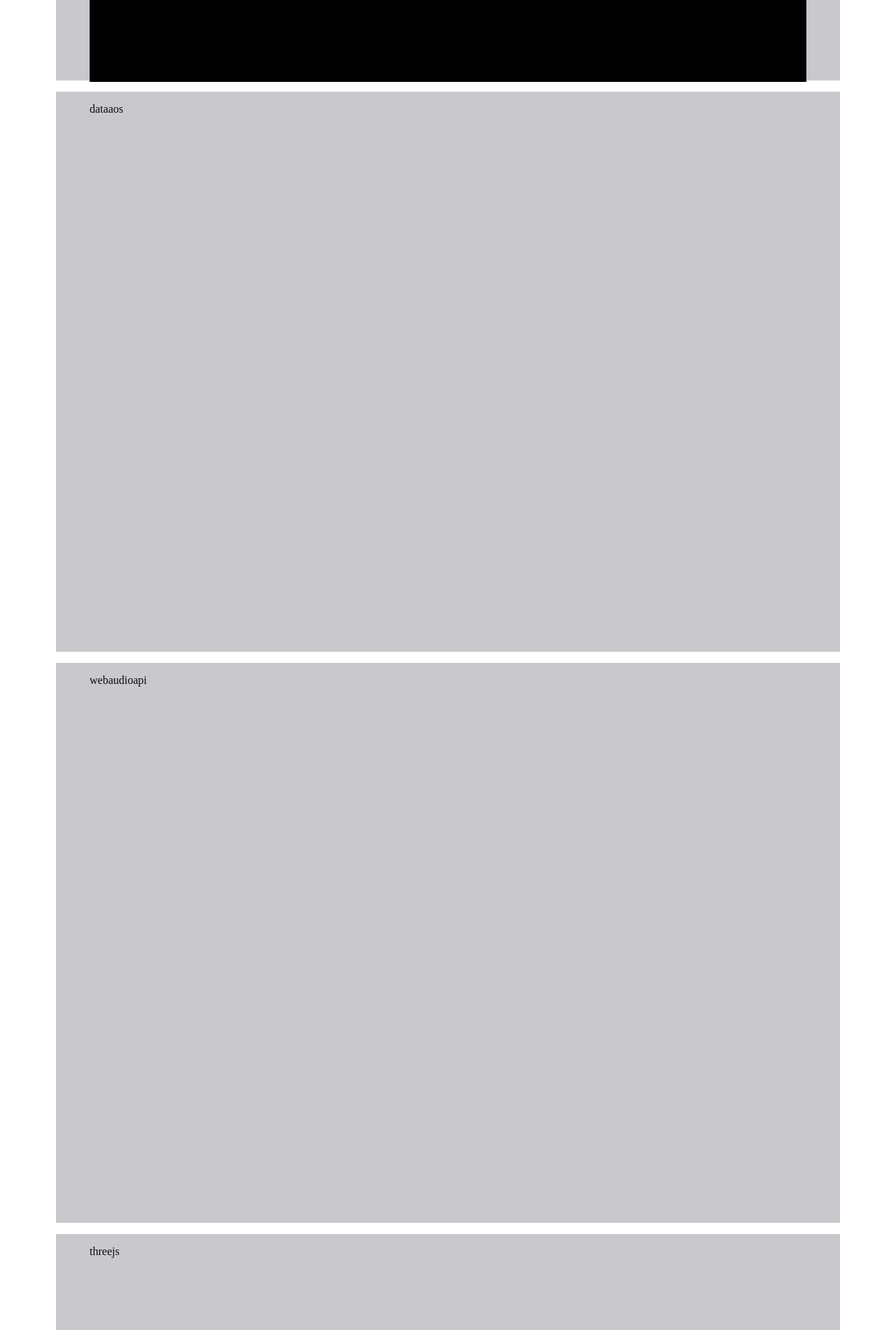
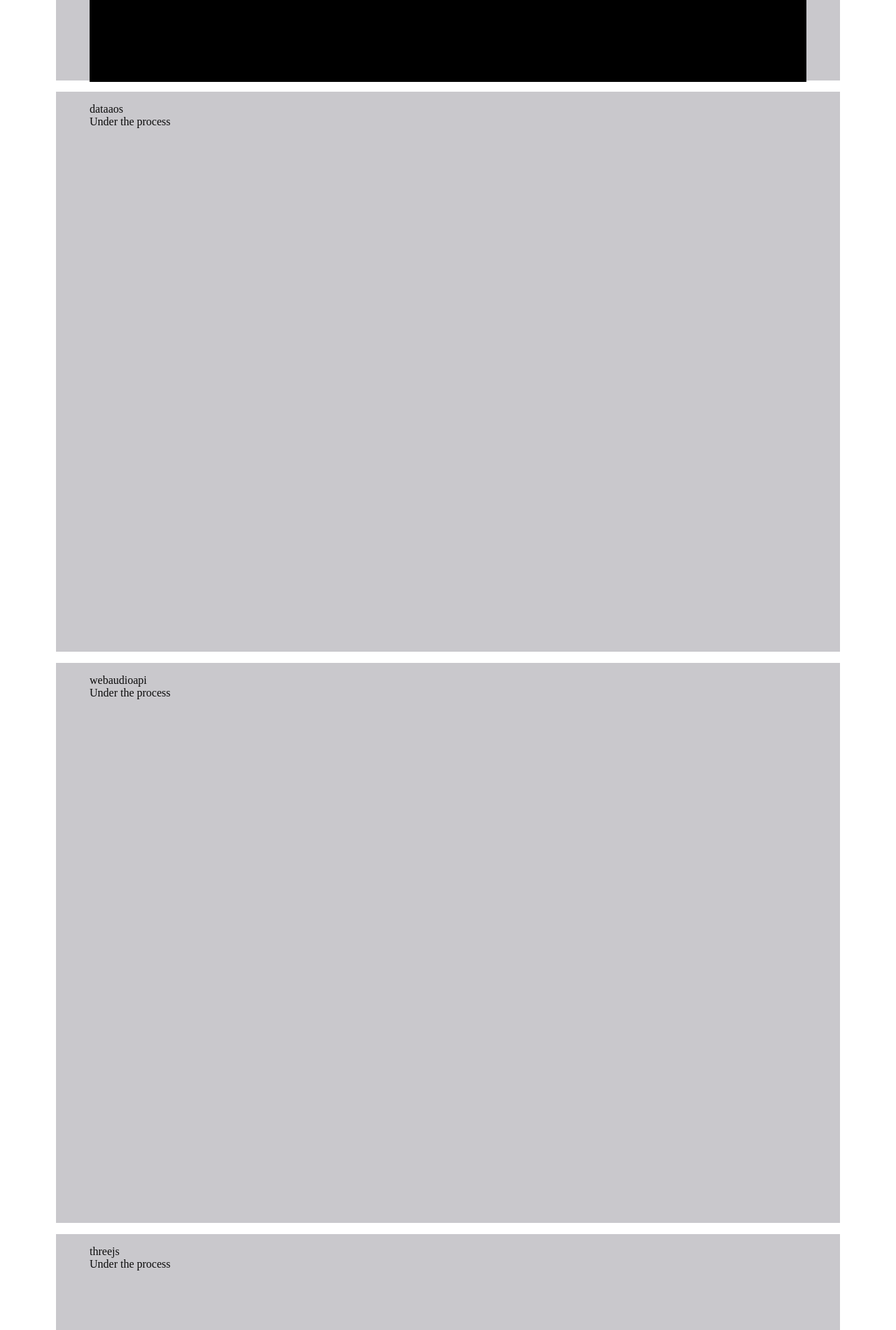
Before and after one commit to Ilakohan/animation, a plain HTML site: page index.html in a window 1280 px wide. Shown: the part 2420-4320 px from the top of the page at 70% size. Drawn offline with nearby package versions, Linux system fonts and the light colour scheme.

Commit message:
under the process

```diff
--- a/index.html
+++ b/index.html
@@ -44,9 +44,18 @@
       <p>Do you want to see MAGIC, just move the mouse</p>
       <canvas id="canvas1"></canvas>
     </section>
-    <section id="dataaos" class="section section-three">dataaos</section>
-    <section id="apiaudio" class="section section-four">webaudioapi</section>
-    <section id="threejs" class="section section-five">threejs</section>
+    <section id="dataaos" class="section section-three">
+      dataaos
+      <p>Under the process</p>
+    </section>
+    <section id="apiaudio" class="section section-four">
+      webaudioapi
+      <p>Under the process</p>
+    </section>
+    <section id="threejs" class="section section-five">
+      threejs
+      <p>Under the process</p>
+    </section>
 
     <script src="./script.js"></script>
   </body>
```
